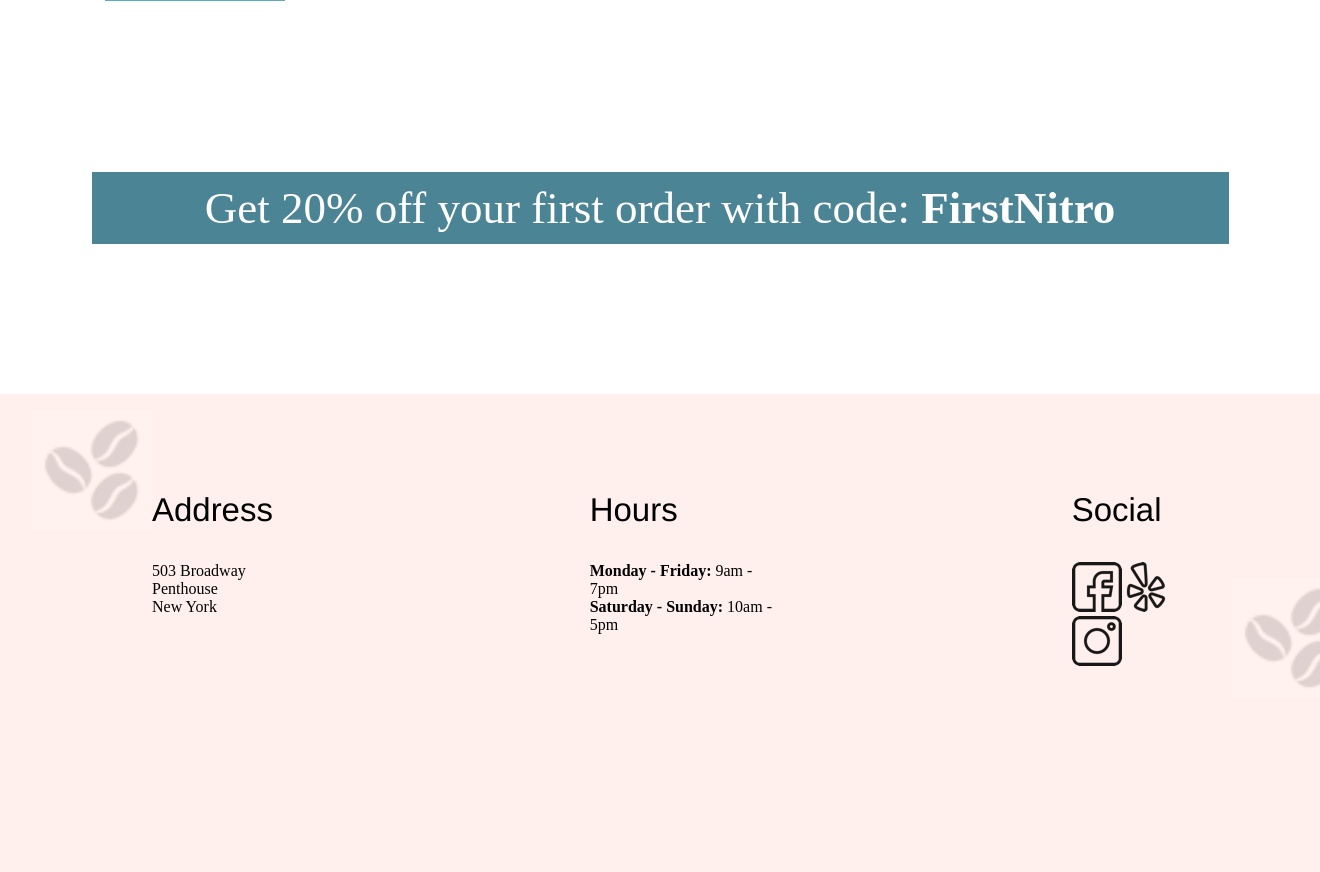
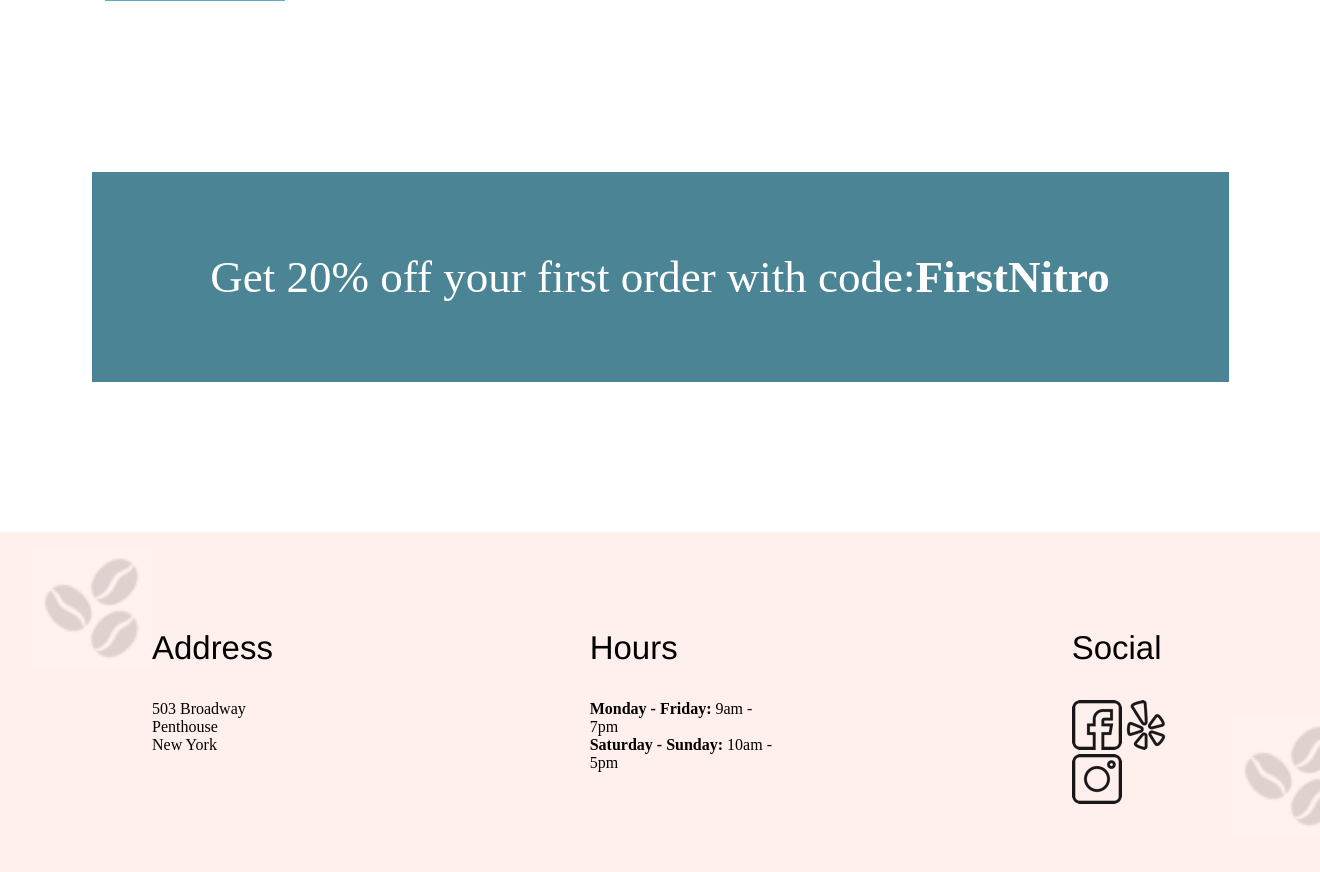
Before and after one commit to zdsd0019/Coffee-Shop-SAAS, a PHP site: page /index.html in a window 1320 px wide; the page is wider, and only the part inside the window is pictured. Shown: the part 2164-3036 px from the top of that part. Before the commit the page ends 2851 px from the top of that part, so only its background shows below. Run offline with PHP 8.4, Linux system fonts and the light colour scheme; style sheets or scripts are compiled from the project's sources.

Commit message:
final touch

```diff
--- a/Styles/scss/index.css
+++ b/Styles/scss/index.css
@@ -49,6 +49,20 @@
 
 .banner .strong {
   font-weight: bold;
+}
+
+.banner-modification {
+  width: 1137px;
+  height: 190px;
+  display: -webkit-box;
+  display: -ms-flexbox;
+  display: flex;
+  -webkit-box-align: center;
+      -ms-flex-align: center;
+          align-items: center;
+  -webkit-box-pack: center;
+      -ms-flex-pack: center;
+          justify-content: center;
 }
 
 @-webkit-keyframes discount {
--- a/Styles/scss/index.scss
+++ b/Styles/scss/index.scss
@@ -67,6 +67,14 @@
     animation-iteration-count: infinite;
     .strong {
         font-weight: bold;
+    }
+
+    &-modification {
+        width: 1137px;
+        height: 190px;
+        display: flex;
+        align-items: center;
+        justify-content: center;
     }
 }
 
--- a/index.html
+++ b/index.html
@@ -126,7 +126,7 @@
         <!-- <section class="discount-banner-container discount">
             <p class="discount-banner">Get 20% off your first order with code: FirstNitro</p>
         </section> -->
-        <p class="banner banner--modification">Get 20% off your first order with code: <span class="strong">FirstNitro </span></p>
+        <p class="banner banner-modification">Get 20% off your first order with code: <span class="strong">FirstNitro </span></p>
     </section>
     <footer class="footer product-card-one">
         <div class="footer-image-left">
```
Also changed, not shown: 1 other file.
